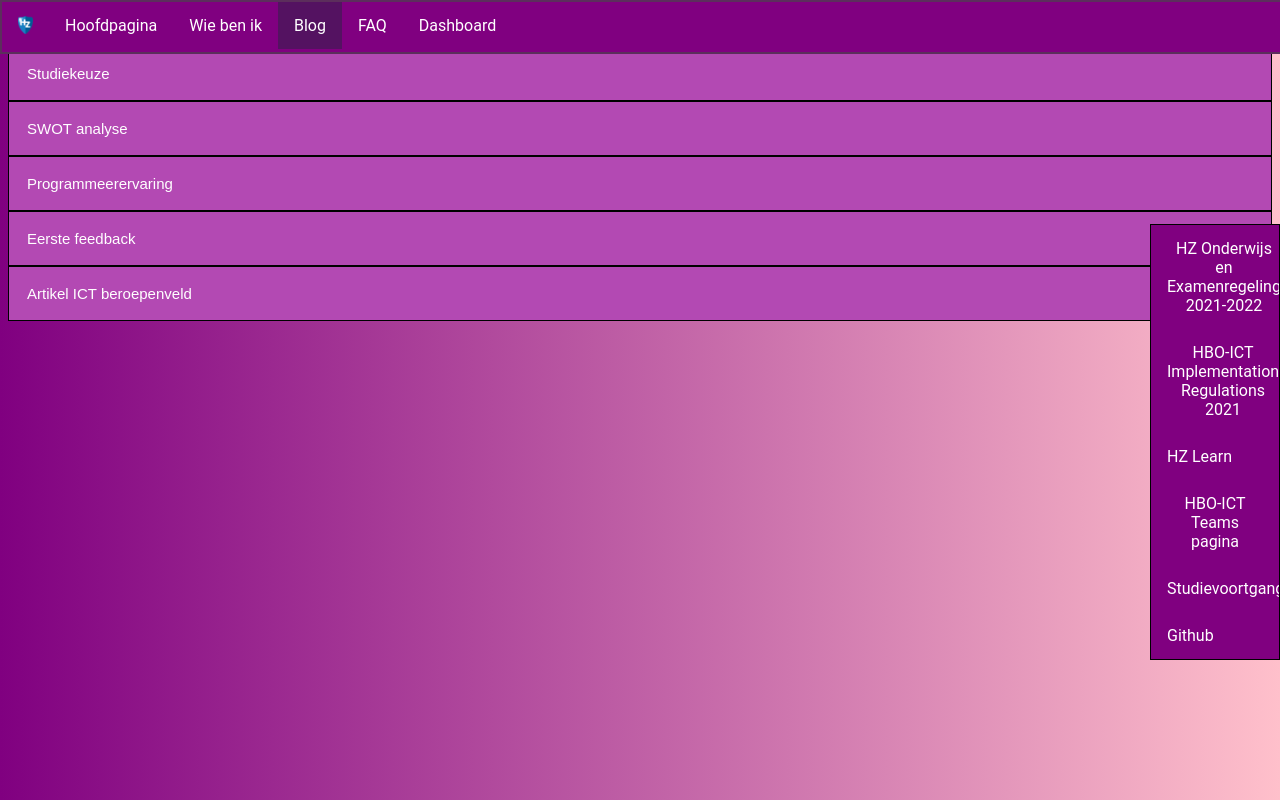
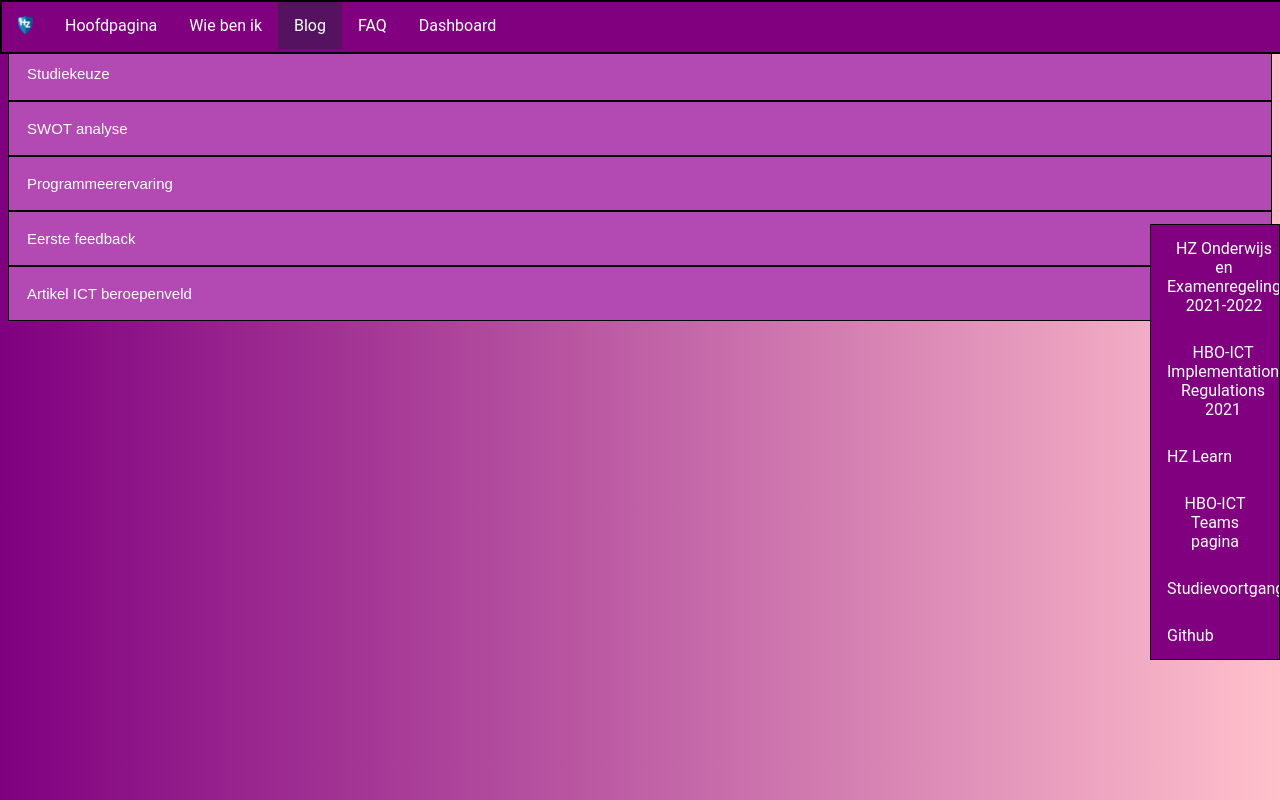
Before and after one commit to JimmydeWaele/JimmydeWaele, a plain HTML site: page blog.html in a window 1280 px wide. Drawn offline with Linux system fonts and the light colour scheme.

Commit message:
Update blog.html

```diff
--- a/blog.html
+++ b/blog.html
@@ -17,7 +17,7 @@
     padding: 0;
     overflow: hidden;
     background-color: purple;
-    border: rgb(92, 46, 92) solid 2px;
+    border: black solid 2px;
   }
 
   .active {
```
